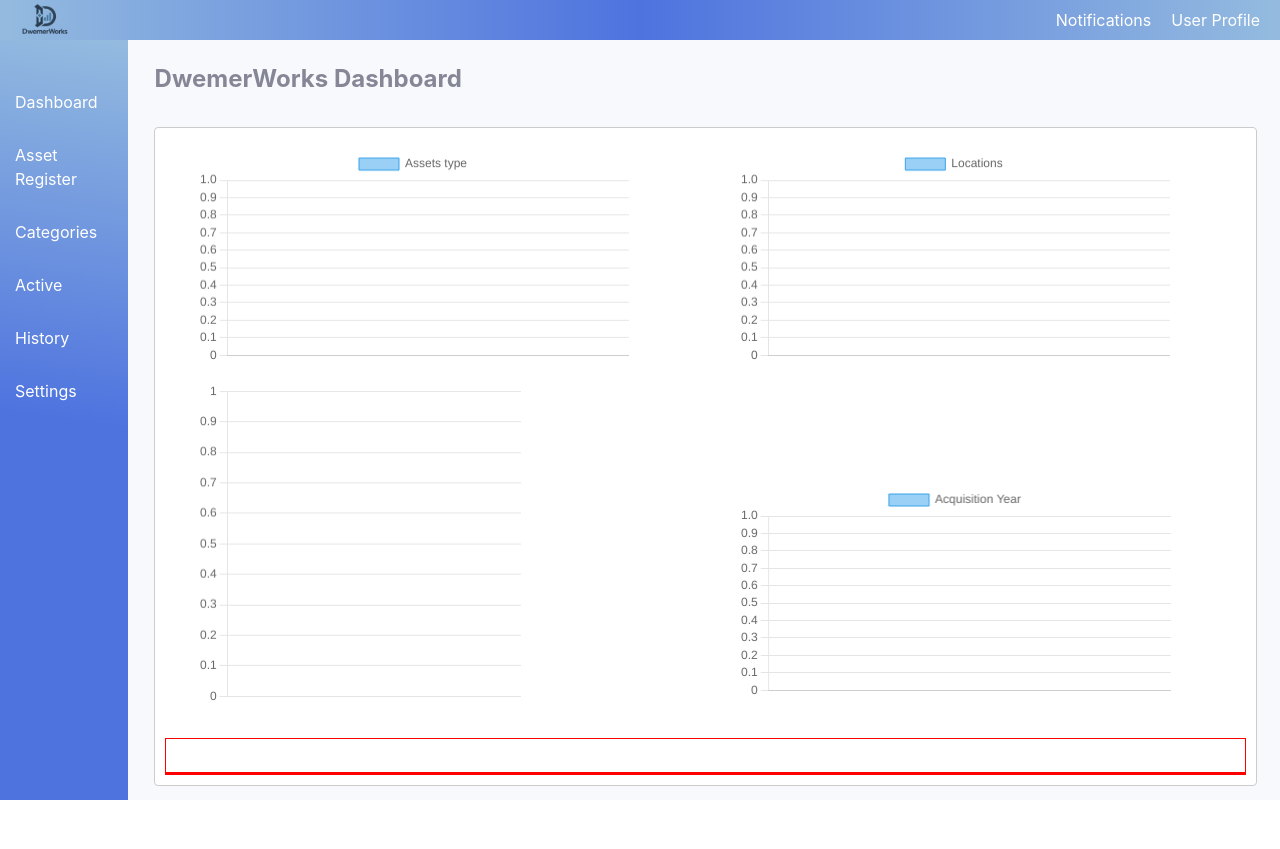
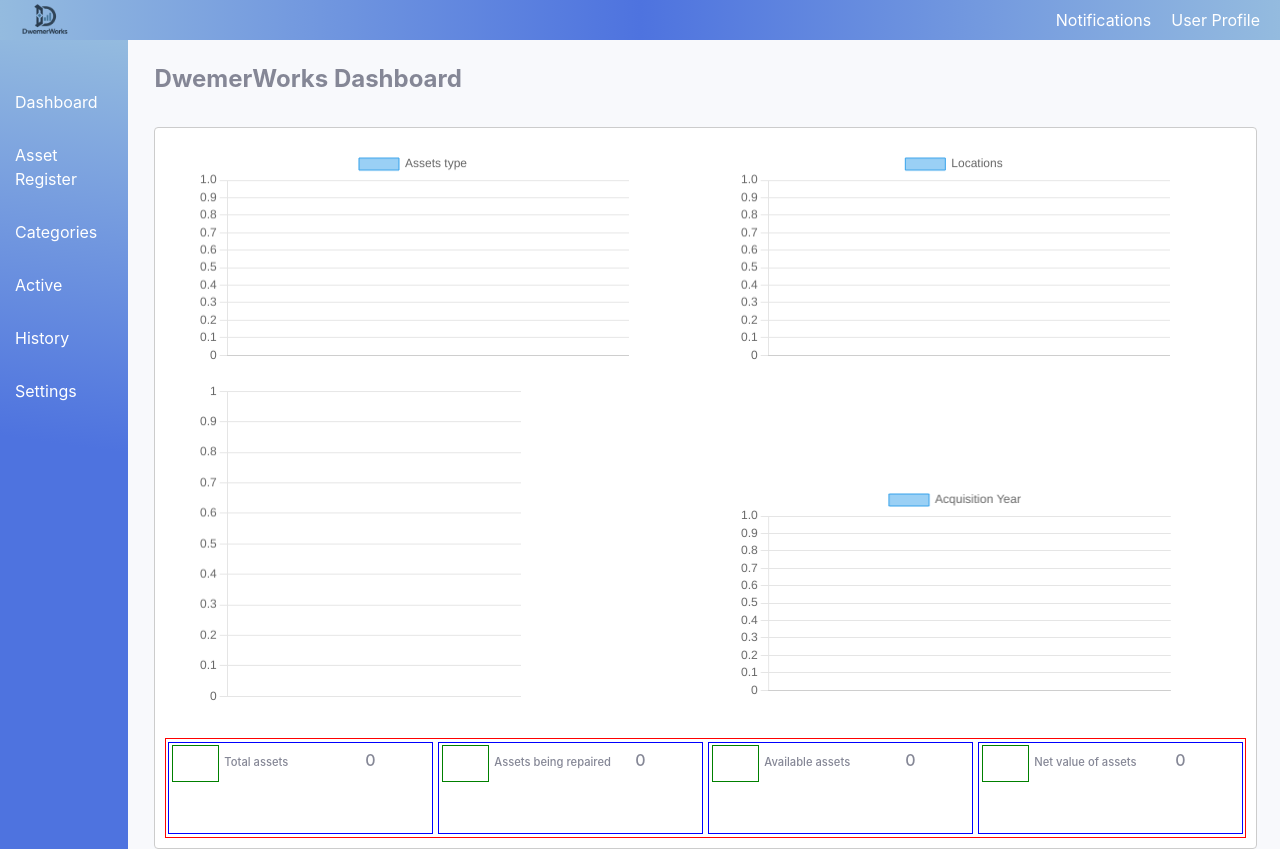
Before and after one commit to BingoZe/AssetsList, a website: page public_html/index.html in a window 1280 px wide. Before the commit the page ends 800 px from the top, so only its background shows below. Drawn offline with nearby package versions, Linux system fonts and the light colour scheme.

Commit message:
Implemented charts & KPIs

```diff
--- a/public_html/css/main.css
+++ b/public_html/css/main.css
@@ -253,9 +253,40 @@ main {
 .assetsStats{
     border: 1px red groove;
     margin: 3% 0 0 0;
-    height: 20%;
+    height:100px;
+    display: grid;
+    grid-template-columns: 1fr 1fr 1fr 1fr;
+}
+.statsSubcontainer{
+    border: 1px blue groove;
+    margin: 1%;
+    display:flex;
+    justify-content: space-between;
 }
 
+.statsIcon{
+    border: 1px green groove;
+    width: 20%;
+    margin: 1% 0 0 1%;
+    height: 40%;
+}
+.statsCaption{
+    margin-top: 0;
+    margin-left: 2%;
+    width: 60%;
+    font-weight: 500;
+    font-size: 0.7em;
+
+}
+
+
+.figures{
+    margin: 2% 9% 0 0;
+    height: 3em;
+    width: 3em;
+    font-weight: 500;
+    font-size: 1em;
+}
 
 
 
--- a/public_html/js/dashboard.js
+++ b/public_html/js/dashboard.js
@@ -1,3 +1,8 @@
+
+/* ==========================================
+   CHARTS
+   ========================================== */
+
 function renderAssetChart(){
   const assets = getAssets();
 
@@ -126,3 +131,31 @@ function countBy(items, field){
     return count;
 
 }
+
+/* ==========================================
+   Indicators
+   ========================================== */
+function renderKpi(){
+    const assets = getAssets();
+
+    /*Indicadores total assets*/
+    document.getElementById('totalAssetsFigures').textContent = assets.length || 0;
+
+    /*Indicadores reparando*/
+    const statusCount = countBy(assets, "assetStatus");
+    document.getElementById('repairingFigures').textContent = statusCount["Repairing"] || 0;
+
+    /*Indicadores disponivel*/
+    const activeCount = countBy(assets, "assetStatus");
+    document.getElementById('availableFigures').textContent = statusCount["Active"] || 0;
+
+    /*Indicadores net value*/
+    let netValueCount = 0;
+
+    assets.forEach((asset) => {
+        netValueCount+= Number(asset.netValue);
+    });
+
+    document.getElementById('netValueFigures').textContent = netValueCount.toLocaleString();
+
+}
--- a/public_html/js/router.js
+++ b/public_html/js/router.js
@@ -28,6 +28,7 @@ async function loadPage(page){
 
     if(page.includes("dashboard")){
         renderAssetChart();
+        renderKpi();
     }
 
 
--- a/public_html/pages/dashboard.html
+++ b/public_html/pages/dashboard.html
@@ -23,12 +23,33 @@
 
             </div>
 
-            <div>
-                <div class="assetsStats">
-                    <div class="assetsStats" id ="totalAssets">
+            <div class="assetsStats">
 
+                    <div class="statsSubcontainer" id ="totalAssets">
+                        <div class="statsIcon" id="totalAssetsIcon"></div>
+                        <div class="statsCaption"><p>Total assets</p></div>
+                        <div class="figures" id="totalAssetsFigures">1</div>
                     </div>
-                </div>
+
+                    <div class="statsSubcontainer" id ="repairAssets">
+                        <div class="statsIcon" id="repairingIcon"></div>
+                        <div class="statsCaption"><p>Assets being repaired</p></div>
+                        <div class="figures" id="repairingFigures"></div>
+                    </div>
+
+                    <div class="statsSubcontainer" id ="availableAssets">
+                        <div class="statsIcon" id="availableIcon"></div>
+                        <div class="statsCaption"><p>Available assets</p></div>
+                        <div class="figures" id="availableFigures"></div>
+                    </div>
+
+                    <div class="statsSubcontainer" id ="availableAssets">
+                        <div class="statsIcon" id="netValueIcon"></div>
+                        <div class="statsCaption"><p>Net value of assets</p></div>
+                        <div class="figures" id="netValueFigures"></div>
+                    </div>
+
+
             </div>
 
         </div>
```
